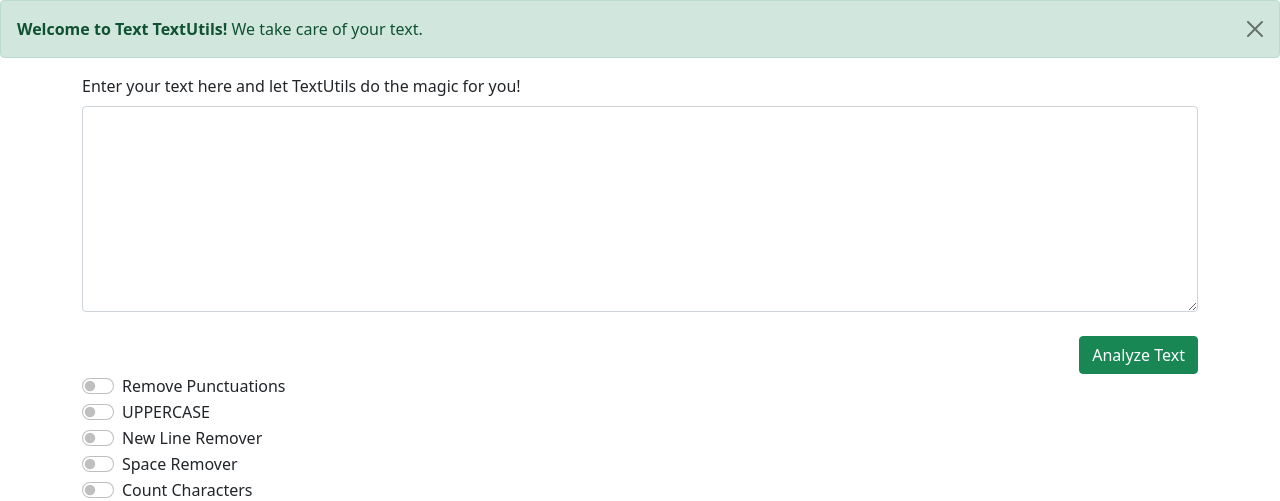
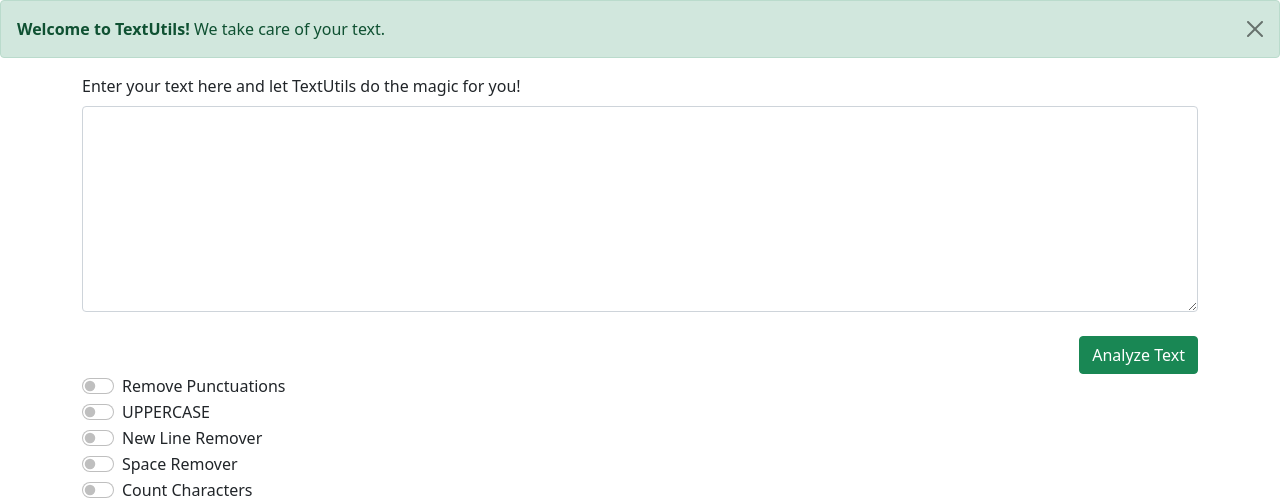
Before and after one commit to AishwaryaParab/TextUtils-Website, a Django app: page / in a window 1280 px wide. Shown: the part 56-557 px from the top of the page. Run offline with Django 3.2, Linux system fonts and the light colour scheme.

Commit message:
Third Commit

```diff
--- a/templates/index.html
+++ b/templates/index.html
@@ -39,7 +39,7 @@
       </nav>
 
       <div class="alert alert-success alert-dismissible fade show" role="alert">
-        <strong>Welcome to Text TextUtils!</strong> We take care of your text.
+        <strong>Welcome to TextUtils!</strong> We take care of your text.
         <button type="button" class="btn-close" data-bs-dismiss="alert" aria-label="Close"></button>
       </div>
 
```
